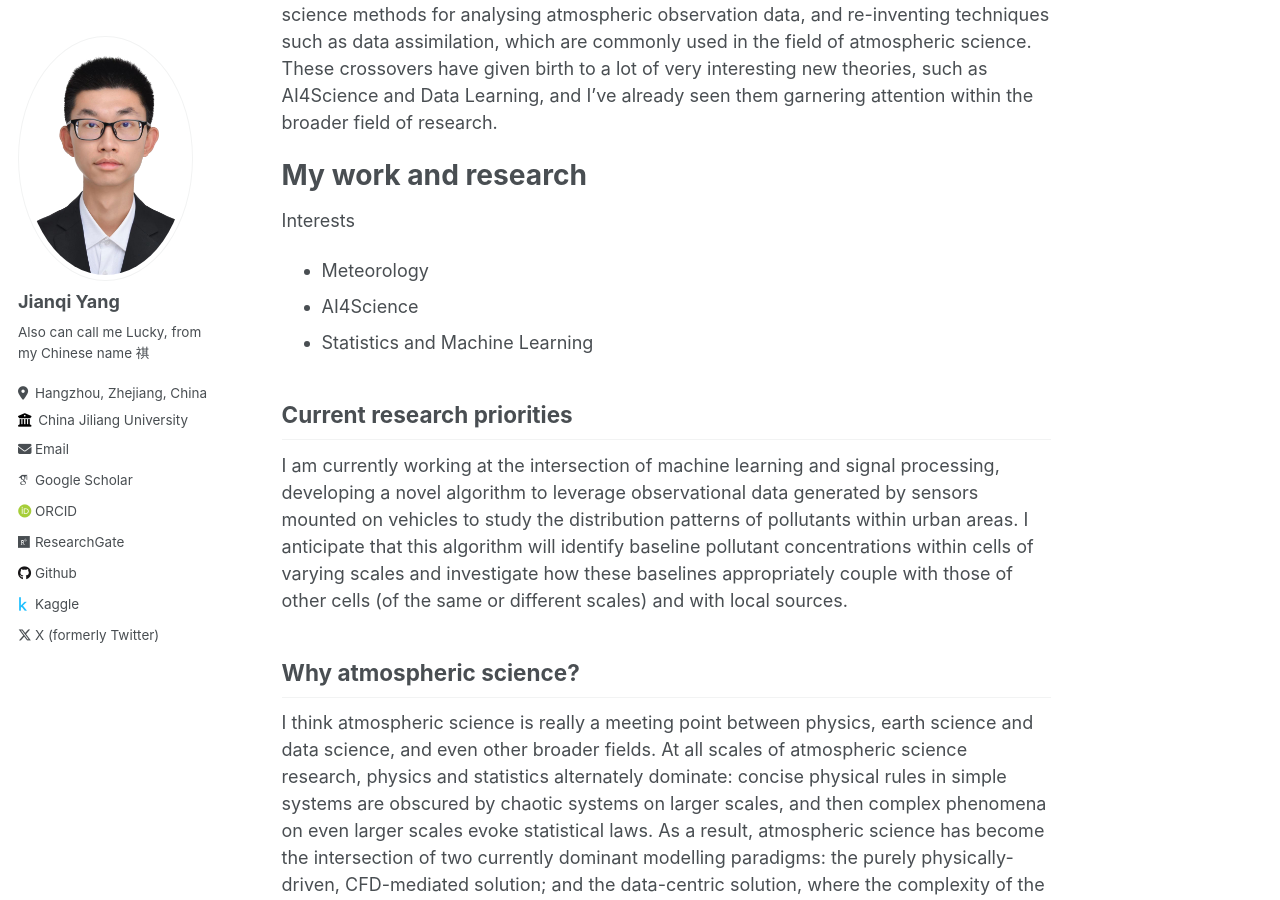
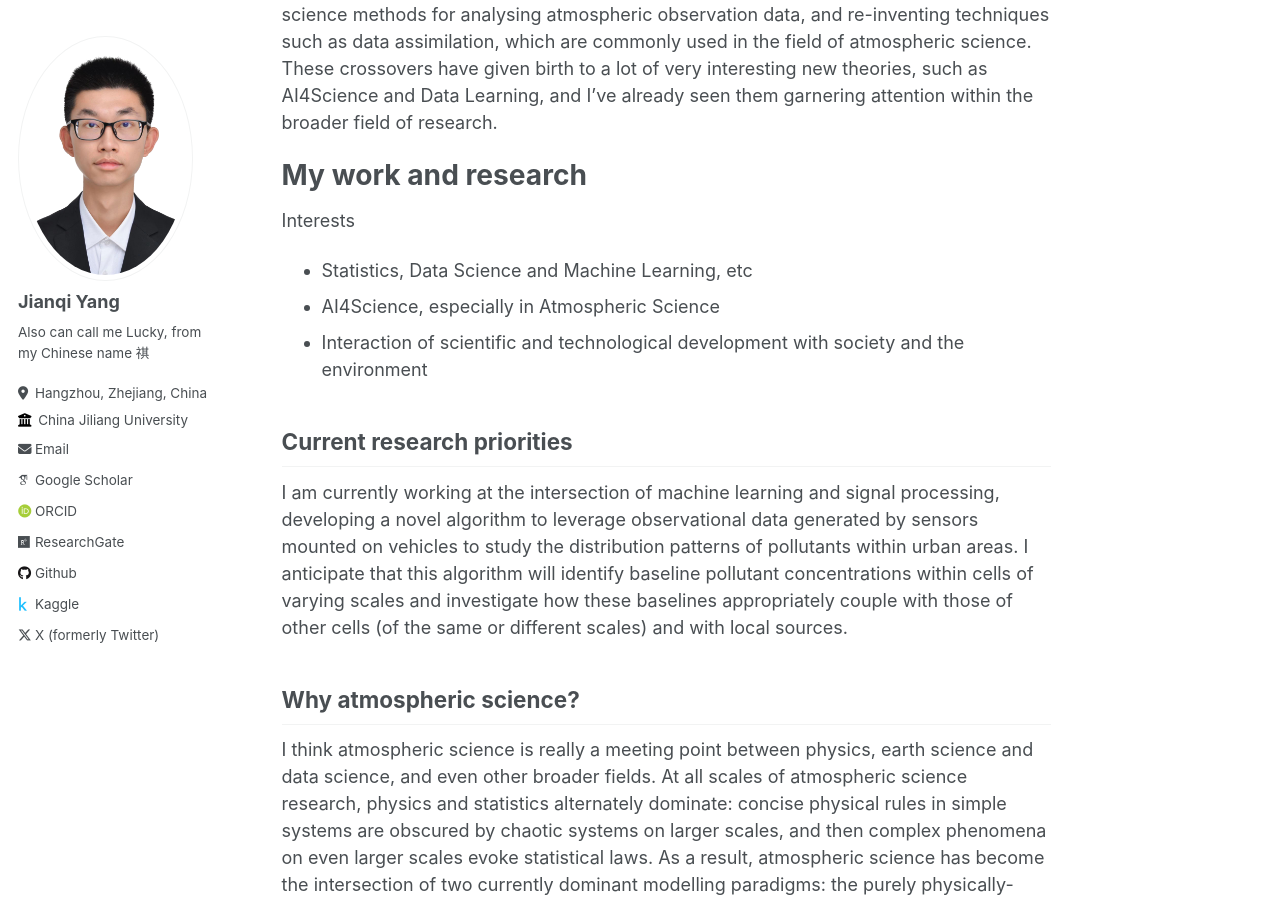
Before and after one commit to thinkswhat/thinkswhat.github.io, a Jekyll site: the page built from _pages/about.md, in a window 1280 px wide and 900 px high, scrolled down 372 px. Built offline with Jekyll 4.4.1, drawn with Linux system fonts in a browser that asks for light colours; some web fonts are replaced.

Commit message:
Update about.md

```diff
--- a/_pages/about.md
+++ b/_pages/about.md
@@ -15,9 +15,9 @@ My work and research
 ======
 Interests
 
-- Meteorology
-- AI4Science
-- Statistics and Machine Learning
+- Statistics, Data Science and Machine Learning, etc
+- AI4Science, especially in Atmospheric Science
+- Interaction of scientific and technological development with society and the environment
 
 Current research priorities
 ------
```
